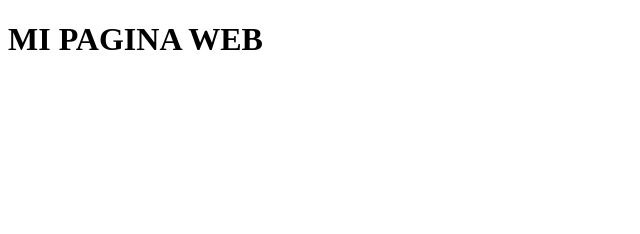
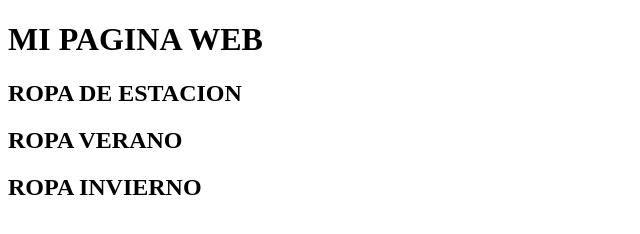
Before and after one commit to LIZ13102630/I-PROYECTO, a plain HTML site: page index.html in a window 1280 px wide. Shown: the whole page, without its empty margins (0-640 px from the left). Drawn offline with Linux system fonts and the light colour scheme.

Commit message:
modificamos el index

```diff
--- a/index.html
+++ b/index.html
@@ -7,5 +7,8 @@
 </head>
 <body>
     <h1>MI PAGINA WEB</h1>
+    <h2>ROPA DE ESTACION</h2>
+    <h2>ROPA VERANO</h2>
+    <h2>ROPA INVIERNO</h2>
 </body>
 </html>
```
